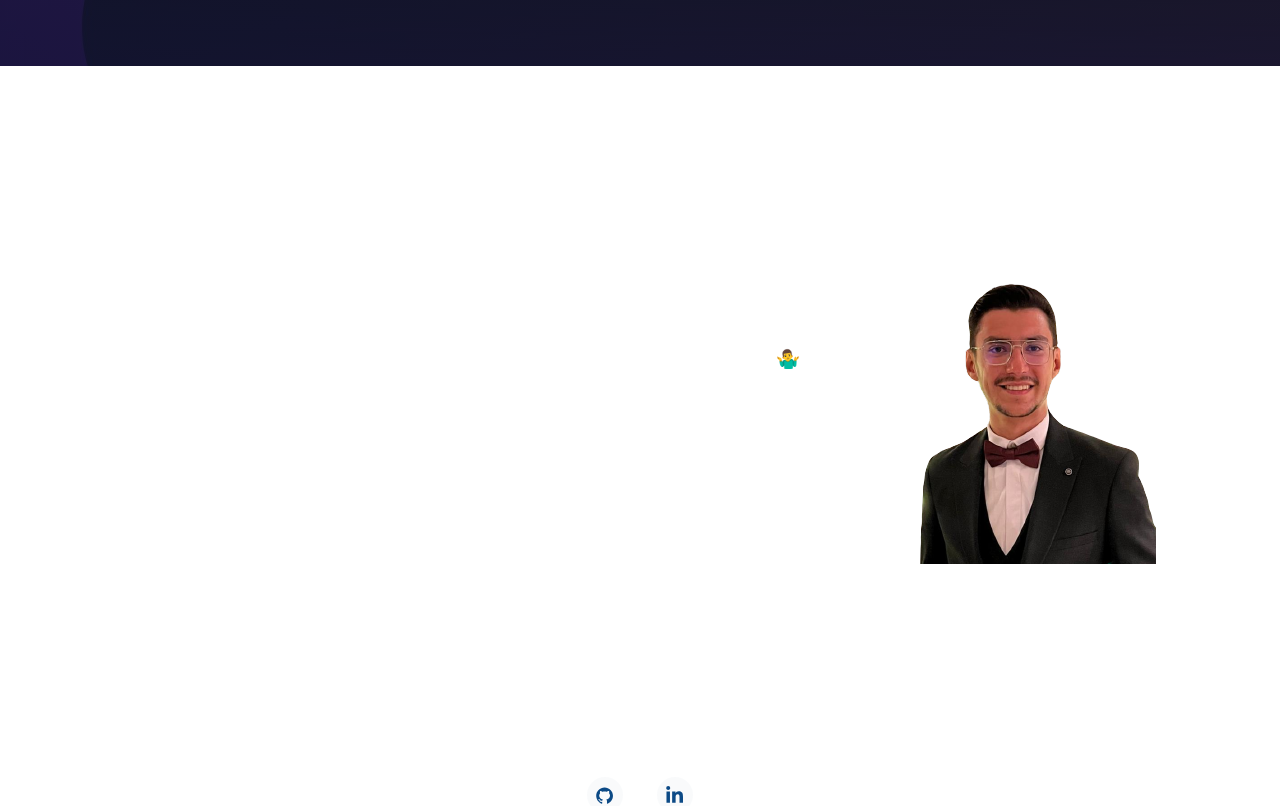
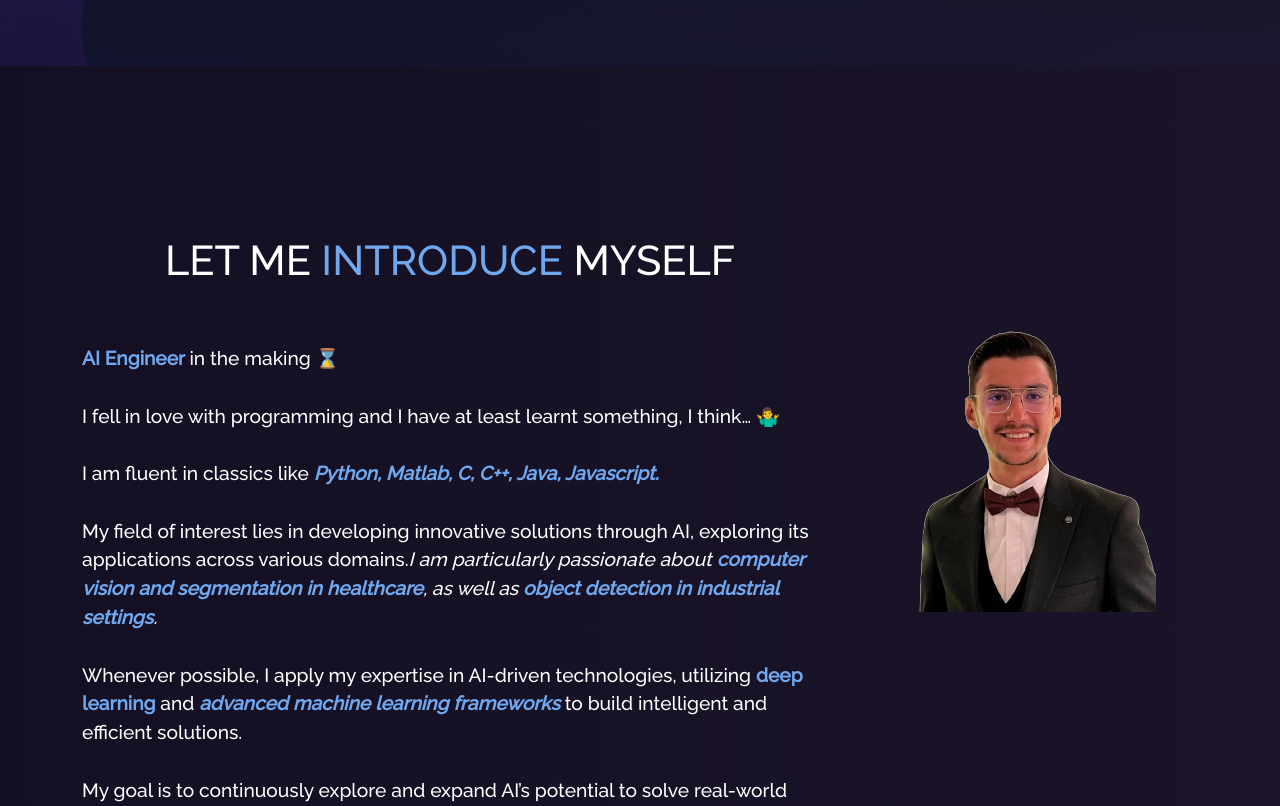
Before and after one commit to hatrigui/Portfolio, a React (Create React App) app: page / in a window 1280 px wide. Shown: the part 640-1446 px from the top of the page. Built offline with nearby package versions, Linux system fonts and the light colour scheme.

Commit message:
done with home page

```diff
--- a/src/components/Home/Home2.js
+++ b/src/components/Home/Home2.js
@@ -14,43 +14,43 @@ function Home2() {
         <Row>
           <Col md={8} className="home-about-description">
             <h1 style={{ fontSize: "2.6em" }}>
-              LET ME <span className="purple"> INTRODUCE </span> MYSELF
+              LET ME <span className="blue"> INTRODUCE </span> MYSELF
             </h1>
             <p className="home-about-body">
+            <b className="blue"> AI Engineer </b> in the making ⌛
+              <br />
+              <br />
               I fell in love with programming and I have at least learnt
               something, I think… 🤷‍♂️
               <br />
               <br />I am fluent in classics like
               <i>
-                <b className="purple"> Python, Matlab, C, C++, Javascript. </b>
+                <b className="blue"> Python, Matlab, C, C++, Java, Javascript. </b>
               </i>
               <br />
               <br />
-              My field of Interest's are building new &nbsp;
+              My field of interest lies in developing innovative solutions through AI, exploring its applications across various domains.
 <i>
-                <b className="purple">Web Technologies and Products </b> and
-                also in areas related to{" "}
-                <b className="purple">
-                  Blockchain.
-                </b>
+  I am particularly passionate about
+  <b className="blue"> computer vision and segmentation in healthcare</b>,
+  as well as
+  <b className="blue"> object detection in industrial settings</b>.
 </i>
 <br />
 <br />
-              Whenever possible, I also apply my passion for developing products
-              with <b className="purple">Node.js</b> and
+Whenever possible, I apply my expertise in AI-driven technologies, utilizing
+<b className="blue"> deep learning</b> and
 <i>
-                <b className="purple">
-                  {" "}
-                  Modern Javascript Library and Frameworks
-                </b>
+  <b className="blue"> advanced machine learning frameworks </b>
 </i>
-              &nbsp; like
-              <i>
-                <b className="purple"> React.js and Next.js</b>
-              </i>
+to build intelligent and efficient solutions.
+<br />
+<br />
+My goal is to continuously explore and expand AI’s potential to solve real-world challenges, creating impactful innovations across multiple industries 🚀.
+
             </p>
           </Col>
-          <Col md={4} className="myAvtar">
+          <Col md={4} className="myAvtar mt-5">
             <Tilt>
               <img src={myImg} className="img-fluid" alt="avatar" />
             </Tilt>
--- a/src/index.css
+++ b/src/index.css
@@ -1,13 +1,8 @@
+@import url("https://fonts.googleapis.com/css2?family=Raleway:wght@500&display=swap");
 body {
   margin: 0;
-  font-family: -apple-system, BlinkMacSystemFont, 'Segoe UI', 'Roboto', 'Oxygen',
-    'Ubuntu', 'Cantarell', 'Fira Sans', 'Droid Sans', 'Helvetica Neue',
-    sans-serif;
+  font-family: "Raleway", serif !important;
   -webkit-font-smoothing: antialiased;
   -moz-osx-font-smoothing: grayscale;
+  background-image: linear-gradient(to left, rgb(27 20 41), rgb(20 15 35));
 }
-
-code {
-  font-family: source-code-pro, Menlo, Monaco, Consolas, 'Courier New',
-    monospace;
-}
```
Lines whose indentation alone changed are shown as unchanged.
